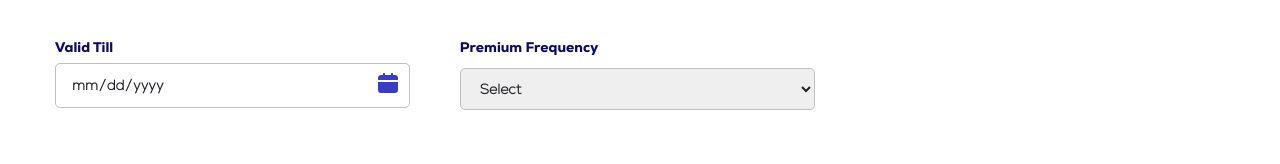
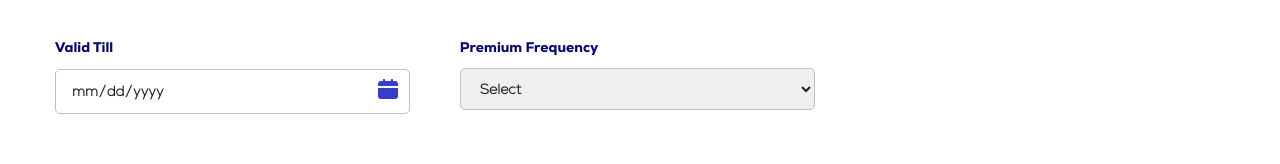
Before and after one commit to mrinmoygh081/jeevoneOnlyHTMLCSS, a plain HTML site: page onboarding-insurance.html in a window 1280 px wide. Shown: the part 414-578 px from the top of the page. Drawn offline with nearby package versions, Linux system fonts and the light colour scheme.

Commit message:
09082024

```diff
--- a/css/style.css
+++ b/css/style.css
@@ -2536,6 +2536,10 @@ a.ui-button:active,
   display: inline-block;
 }
 
+.date-wrapper1 {
+  position: relative;
+  margin-top: 6px;
+}
 #dob {
   position: relative;
   z-index: 2;
@@ -2547,6 +2551,16 @@ a.ui-button:active,
   z-index: 3;
 }
 
+.custom-calendar-icon1 {
+  position: absolute;
+  right: 10px;
+  top: 50%;
+  transform: translateY(-50%);
+  pointer-events: none;
+  width: 24px;
+  height: 24px;
+  z-index: 1;
+}
 .custom-calendar-icon {
   position: absolute;
   right: 10px;
--- a/onboarding-insurance.html
+++ b/onboarding-insurance.html
@@ -61,10 +61,14 @@
 					</div>
 				</div>
 				<div class="onboarding_row mt-10">
-					<div class="onboarding_col date-wrapper">
+					<div class="onboarding_col ">
 						<label>Valid Till</label><br />
-						<input type="date" id="dob" placeholder="Enter Premium Amount" />
-						<img src="./images/uis_calender.png" class="custom-calendar-icon" alt="Calendar Icon">
+
+						<div class="date-wrapper1">
+							<input type="date" id="dob" placeholder="Enter Premium Amount" />
+							<img src="./images/uis_calender.png" class="custom-calendar-icon1" alt="Calendar Icon">
+						</div>
+
 					</div>
 					<div class="onboarding_col">
 						<label>Premium Frequency</label><br />
```
Also changed, not shown: css/profile.css (+9 -4 lines), profile.html (+3 -2 lines).
